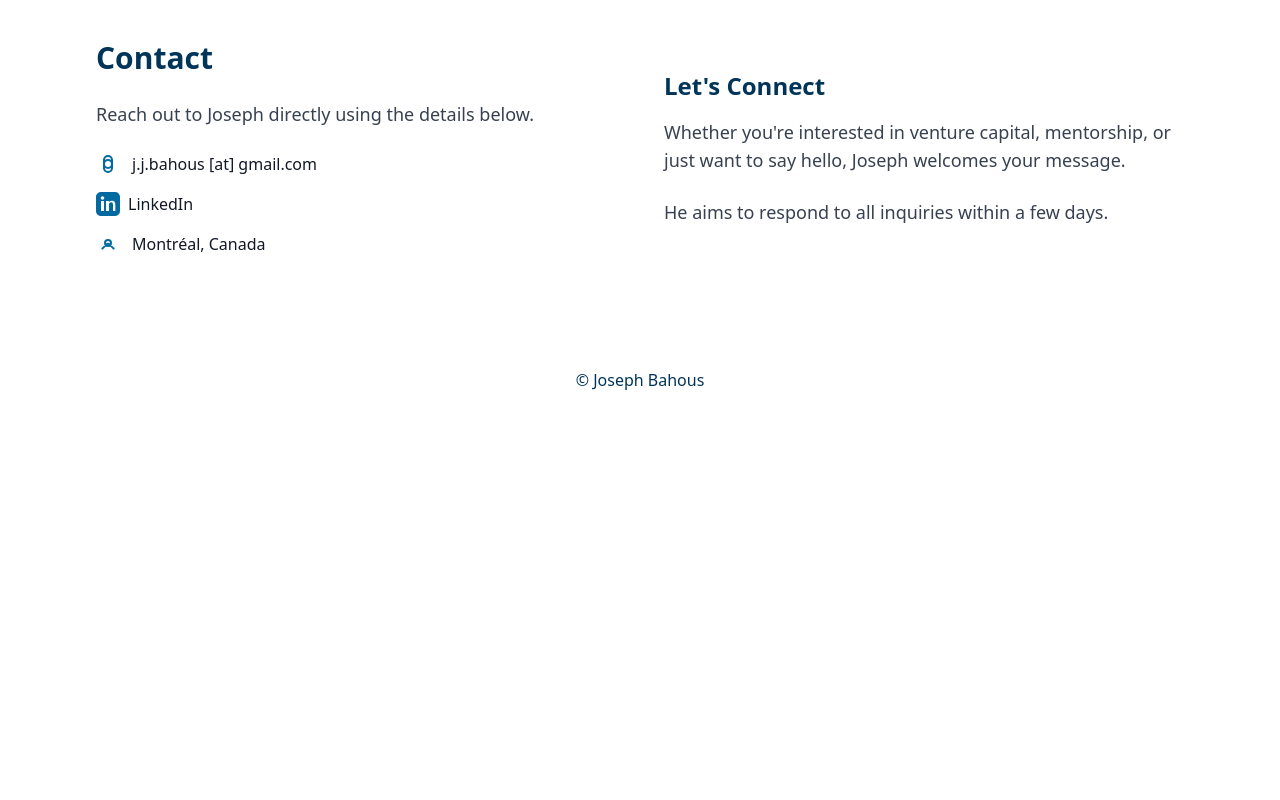
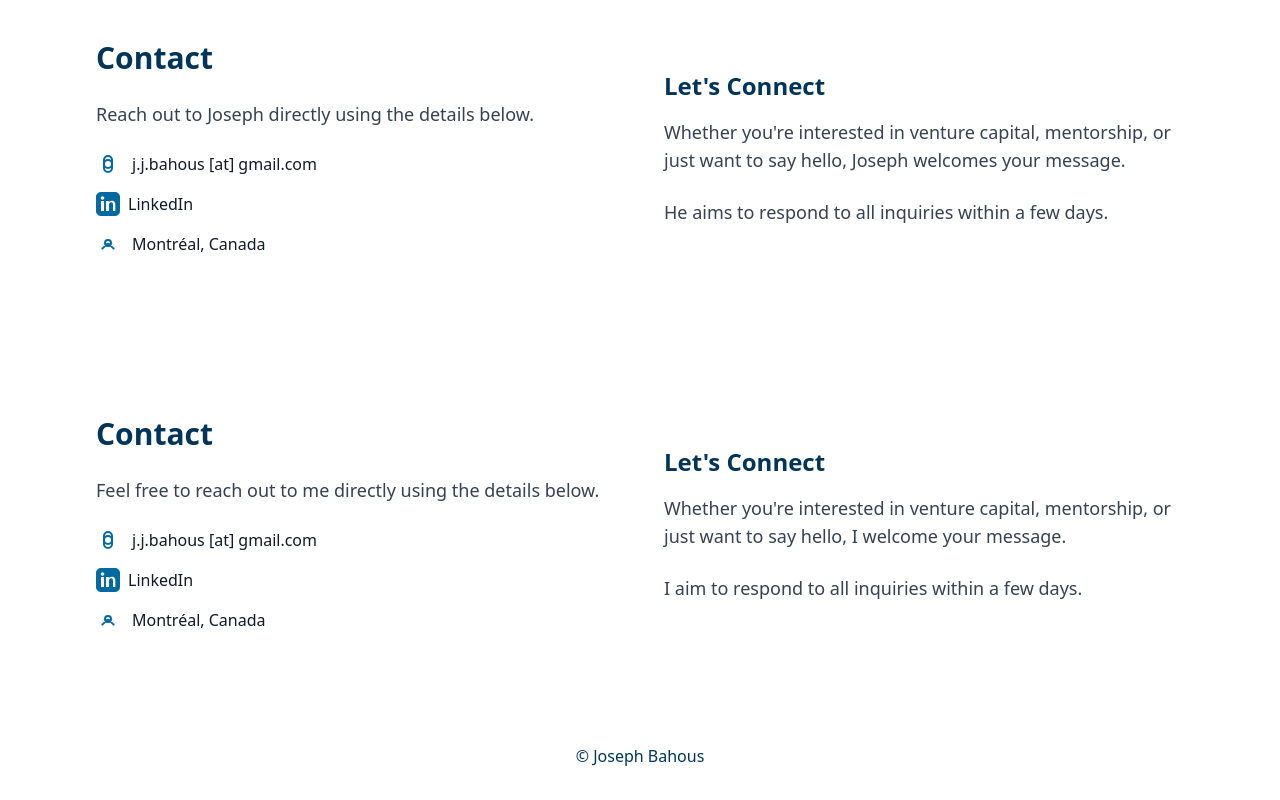
Before and after one commit to Mathomeister/josephbahous, a plain HTML site: page docs/index.html in a window 1280 px wide. Shown: the part 3224-4024 px from the top of the page. Before the commit the page ends 3648 px from the top, so only its background shows below. Drawn offline with nearby package versions, Linux system fonts and the light colour scheme.

Commit message:
Add first-person version of contact section for client comparison

```diff
--- a/docs/index.html
+++ b/docs/index.html
@@ -238,7 +238,7 @@
     </div>
   </section>
 
-  <!-- Contact Section: Side-by-side Grid -->
+  <!-- ===== Third-Person Version (Current) ===== -->
   <section id="contact" class="bg-white dark:bg-brand-dark py-20">
     <div class="max-w-6xl mx-auto px-4 sm:px-6 lg:px-8">
       <div class="grid grid-cols-1 md:grid-cols-2 gap-12 items-center">
@@ -268,6 +268,41 @@
           <h3 class="text-2xl font-semibold text-brand-dark dark:text-white mb-4">Let's Connect</h3>
           <p class="text-lg text-gray-700 dark:text-gray-300 mb-6">Whether you're interested in venture capital, mentorship, or just want to say hello, Joseph welcomes your message.</p>
           <p class="text-lg text-gray-700 dark:text-gray-300">He aims to respond to all inquiries within a few days.</p>
+        </div>
+      </div>
+    </div>
+  </section>
+
+  <!-- ===== First-Person Version (Proposed) ===== -->
+  <section id="contact-first-person" class="bg-white dark:bg-brand-dark py-20">
+    <div class="max-w-6xl mx-auto px-4 sm:px-6 lg:px-8">
+      <div class="grid grid-cols-1 md:grid-cols-2 gap-12 items-center">
+        <!-- Left: Contact Details -->
+        <div class="space-y-6">
+          <h2 class="text-3xl font-bold text-brand-dark dark:text-white mb-4">Contact</h2>
+          <p class="text-lg text-gray-700 dark:text-gray-300 mb-8">Feel free to reach out to me directly using the details below.</p>
+          <ul class="space-y-4">
+            <li class="flex items-center gap-3">
+              <svg class="w-6 h-6 text-sky-700 dark:text-white" fill="none" stroke="currentColor" stroke-width="2" viewBox="0 0 24 24" aria-hidden="true" focusable="false"><path stroke-linecap="round" stroke-linejoin="round" d="M16 12a4 4 0 01-8 0m8 0a4 4 0 00-8 0m8 0V8a4 4 0 00-8 0v4m8 0v4a4 4 0 01-8 0v-4"/></svg>
+              <a href="mailto:j.j.bahous@gmail.com" class="text-gray-900 dark:text-gray-100 hover:text-[#006DAA] transition" aria-label="Email Joseph Bahous"><span>j.j.bahous [at] gmail.com</span></a>
+            </li>
+            <li class="flex items-center gap-3">
+              <a href="https://www.linkedin.com/in/joseph-bahous-cfa-337196b3" target="_blank" rel="noopener" aria-label="LinkedIn" class="flex items-center gap-2 hover:text-[#006DAA] transition">
+                <svg class="w-6 h-6 text-sky-700 dark:text-white" fill="currentColor" viewBox="0 0 24 24" aria-hidden="true" focusable="false"><path d="M19 0h-14c-2.761 0-5 2.239-5 5v14c0 2.761 2.239 5 5 5h14c2.761 0 5-2.239 5-5v-14c0-2.761-2.239-5-5-5zm-11 19h-3v-10h3v10zm-1.5-11.268c-.966 0-1.75-.784-1.75-1.75s.784-1.75 1.75-1.75 1.75.784 1.75 1.75-.784 1.75-1.75 1.75zm13.5 11.268h-3v-5.604c0-1.337-.025-3.063-1.868-3.063-1.868 0-2.154 1.459-2.154 2.968v5.699h-3v-10h2.881v1.367h.041c.401-.761 1.379-1.563 2.841-1.563 3.039 0 3.6 2.001 3.6 4.601v5.595z"/></svg>
+                <span class="text-gray-900 dark:text-gray-100">LinkedIn</span>
+              </a>
+            </li>
+            <li class="flex items-center gap-3">
+              <svg class="w-6 h-6 text-sky-700 dark:text-white" fill="none" stroke="currentColor" stroke-width="2" viewBox="0 0 24 24" aria-hidden="true" focusable="false"><path stroke-linecap="round" stroke-linejoin="round" d="M17.657 16.657L13.414 12.414a2 2 0 00-2.828 0l-4.243 4.243M15 11a3 3 0 11-6 0 3 3 0 016 0z"/></svg>
+              <span class="text-gray-900 dark:text-gray-100">Montréal, Canada</span>
+            </li>
+          </ul>
+        </div>
+        <!-- Right: Call to Action -->
+        <div class="text-center md:text-left">
+          <h3 class="text-2xl font-semibold text-brand-dark dark:text-white mb-4">Let's Connect</h3>
+          <p class="text-lg text-gray-700 dark:text-gray-300 mb-6">Whether you're interested in venture capital, mentorship, or just want to say hello, I welcome your message.</p>
+          <p class="text-lg text-gray-700 dark:text-gray-300">I aim to respond to all inquiries within a few days.</p>
         </div>
       </div>
     </div>
```
